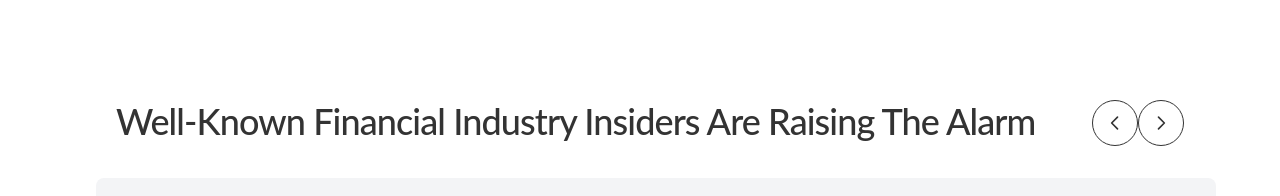
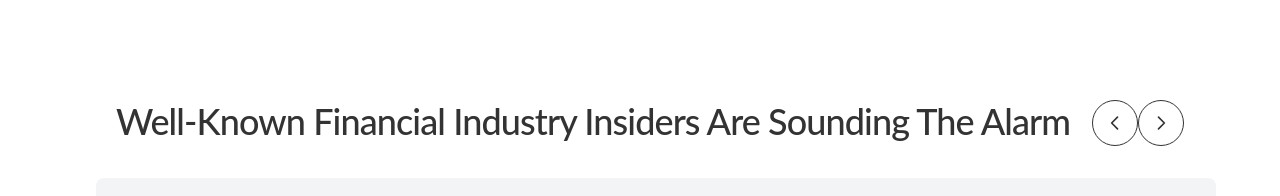
Before and after one commit to glenfish/mgi-final, an Astro site: page / in a window 1280 px wide. Shown: the part 1520-1716 px from the top of the page. Built offline with nearby package versions, Linux system fonts and the light colour scheme; Astro itself is replaced by a stand-in of ours; a script that the page names is missing.

Commit message:
headline update on quotes section

```diff
--- a/src/components/Quotes2.astro
+++ b/src/components/Quotes2.astro
@@ -9,7 +9,7 @@
   >
     <div class="max-w-7xl items-end justify-between sm:flex sm:pr-6 lg:pr-8 pl-5">
       <h2 class=" text-4xl font-bold tracking-tight ">
-        Well-Known Financial Industry Insiders Are Raising The Alarm
+        Well-Known Financial Industry Insiders Are Sounding The Alarm
       </h2>
 
       <div class="mt-8 flex lg:mt-0">
```
